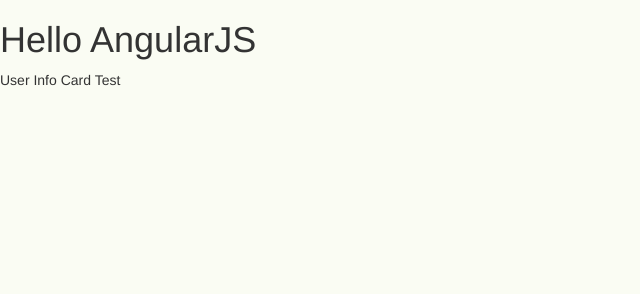
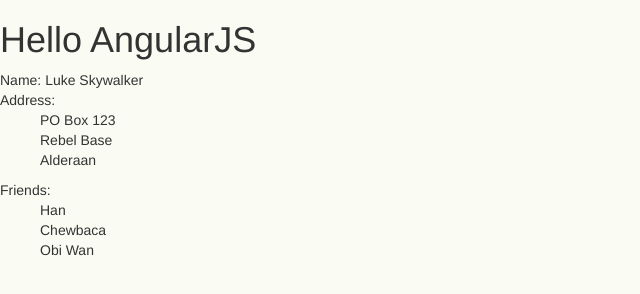
Before and after one commit to GarySwift/PluralSight_AngularJS_Directives, a website: page index.html in a window 1280 px wide. Shown: the whole page, without its empty margins (0-640 px from the left). Drawn offline with Linux system fonts and the light colour scheme.

Commit message:
First Basic Template Module

```diff
--- a/css/style.css
+++ b/css/style.css
@@ -1,3 +1,7 @@
 body {
 	background-color: #FAFCF3;
 }
+
+ul.simple-list li {
+	list-style-type: none;
+}
--- a/js/script.js
+++ b/js/script.js
@@ -6,11 +6,25 @@
 angular.module('app', []);
 
 angular.module('app').controller('mainCtrl', function ($scope) {
+	$scope.user = {
+		name: 'Luke Skywalker',
+		address: {
+			street:'PO Box 123',
+			city: 'Rebel Base',
+			planet: 'Alderaan'
+		},
+		friends: [
+			'Han',
+			'Chewbaca',
+			'Obi Wan'
+		]
+	}
 
 });
 
 angular.module('app').directive('userInfoCard', function () {
 	return {
-		template: "User Info Card Test"
+		templateUrl: 'userInfoCard.html',
+		restrict: "A"
 	}
 });
--- /dev/null
+++ b/userInfoCard.html
@@ -0,0 +1,15 @@
+<section class="user-info-card">
+	<div><span class="title">Name: </span>{{user.name}}</div>
+	<div><span class="title">Address: </span>
+		<ul class="simple-list">
+			<li>{{user.address.street}}</li>
+			<li>{{user.address.city}}</li>
+			<li>{{user.address.planet}}</li>
+		</ul>
+	</div>
+	<div><span>Friends: </span>
+		<ul class="simple-list">
+			<li ng-repeat="friend in user.friends">{{friend}}</li>
+		</ul>
+	</div>
+</section>
```
Also changed, not shown: 1 other file.
